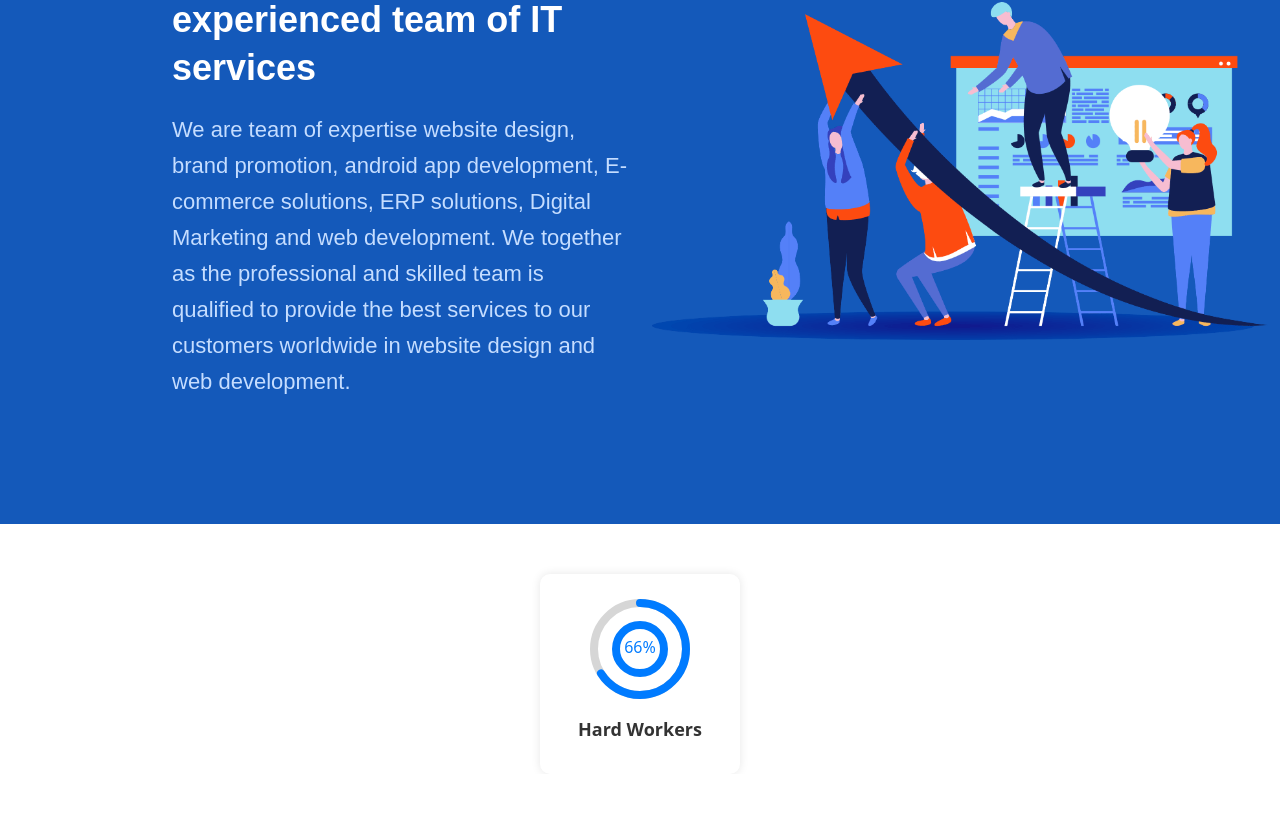
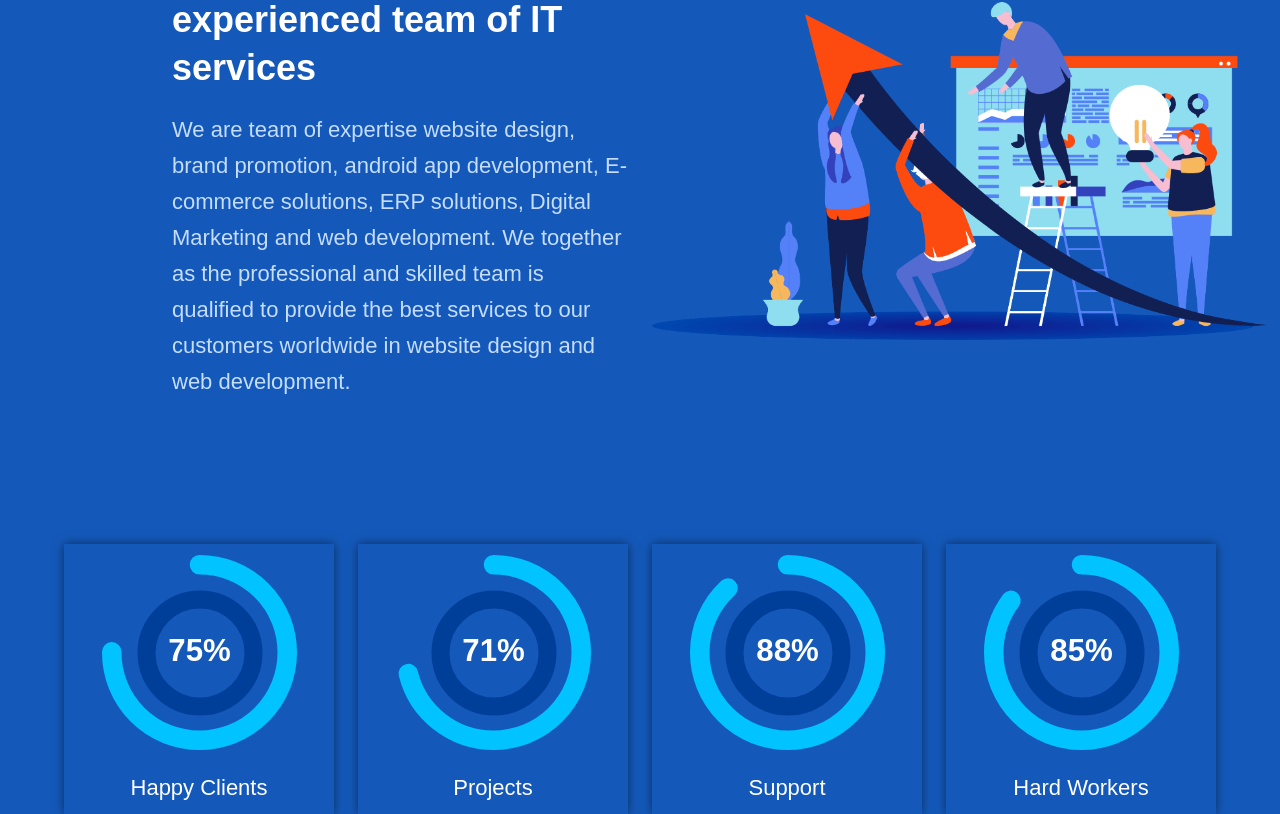
Before and after one commit to nikitabaladha/Skilledhyre, a React (Create React App) app in the folder skilledhyre/: page / in a window 1280 px wide. Shown: the part 3513-4327 px from the top of the page. Before the commit the page ends 4287 px from the top, so only its background shows below. Built offline with nearby package versions, Linux system fonts and the light colour scheme.

Commit message:
Progress card added some animation functionality and add all four cards

```diff
--- a/skilledhyre/src/components/ProgressCard/ProgressCard.css
+++ b/skilledhyre/src/components/ProgressCard/ProgressCard.css
@@ -1,43 +1,96 @@
 .progress-card {
-  width: 200px;
-  height: 200px;
+  width: 270px;
+  height: 270px;
   display: flex;
   flex-direction: column;
   align-items: center;
   justify-content: center;
-  border-radius: 10px;
-  box-shadow: 0px 0px 10px rgba(0, 0, 0, 0.1);
-  padding: 20px;
-  background-color: #fff;
+  border-radius: 0px;
+  box-shadow: 0px 0px 10px 0px rgba(0, 0, 0, 0.5);
+  background-color: #1459ba;
   text-align: center;
   position: relative;
+  margin: 0px;
+  font-family: "Red Hat Display", sans-serif;
 }
 
 .progress-bar-container {
   position: relative;
-  width: 100px;
-  height: 100px;
+  width: 195px;
+  height: 195px;
   margin-bottom: 10px;
+  box-sizing: border-box;
+  display: inline-block;
+  vertical-align: baseline;
+  overflow-clip-margin: content-box;
 }
 
 .outer-circle {
   position: absolute;
-  top: 22px;
-  left: 22px;
-  width: 56px;
-  height: 56px;
+  top: 98px;
+  left: 98px;
+  width: 125px;
+  height: 125px;
   display: flex;
   align-items: center;
   justify-content: center;
   border-radius: 50%;
-  border: 8px solid #007bff;
+  border: 18px solid #003f99;
   box-sizing: border-box;
   pointer-events: none;
+  transform: translate(-50%, -50%);
 }
 
 .progress-title {
   margin-top: 10px;
-  font-size: 18px;
+  font-size: 22px;
+  color: #ffffff;
+  line-height: 1.2;
+  text-align: center;
+  font-family: "Red Hat Display", sans-serif;
+  margin: 15px 0 0;
+}
+
+.progress-props {
+  background-color: #1459ba;
+  padding-top: 20px;
+}
+
+/* ProgressCard.css */
+.slideInUp {
+  -webkit-animation-name: slideInUp;
+  animation-name: slideInUp;
+  -webkit-animation-duration: 1s;
+  animation-duration: 1s;
+  -webkit-animation-fill-mode: both;
+  animation-fill-mode: both;
+}
+
+@-webkit-keyframes slideInUp {
+  0% {
+    -webkit-transform: translateY(100%);
+    transform: translateY(100%);
+    visibility: visible;
+  }
+  100% {
+    -webkit-transform: translateY(0);
+    transform: translateY(0);
+  }
+}
+
+@keyframes slideInUp {
+  0% {
+    -webkit-transform: translateY(100%);
+    transform: translateY(100%);
+    visibility: visible;
+  }
+  100% {
+    -webkit-transform: translateY(0);
+    transform: translateY(0);
+  }
+}
+
+/* Existing styles from previous code */
+.percentage-text {
   font-weight: bold;
-  color: #333;
 }
--- a/skilledhyre/src/components/ProgressCard/ProgressCard.js
+++ b/skilledhyre/src/components/ProgressCard/ProgressCard.js
@@ -32,21 +32,23 @@ const ProgressCard = ({ title, percentage }) => {
   }, [inView, percentage]);
 
   return (
-    <div className="progress-card" ref={ref}>
+    <div className={`progress-card ${inView ? "slideInUp" : ""}`} ref={ref}>
       <div className="progress-bar-container">
         <CircularProgressbar
           value={progress}
           text={`${progress}%`}
           styles={buildStyles({
             textSize: "16px",
-            pathColor: "#007bff",
-            textColor: "#007bff",
-            trailColor: "#d6d6d6",
-            backgroundColor: "#f8f8f8",
+            // fontWeight: "bold",
+            pathColor: "#00c3ff",
+            textColor: "#FFFFFF",
+            trailColor: "#1459ba",
+            backgroundColor: "#1459ba",
           })}
+          strokeWidth={10}
+          className="percentage-text"
         />
         <div className="outer-circle"></div>{" "}
-        {/* Outer circle around percentage text */}
       </div>
       <h4 className="progress-title">{title}</h4>
     </div>
--- a/skilledhyre/src/components/ProgressCard/ProgressCardProps.js
+++ b/skilledhyre/src/components/ProgressCard/ProgressCardProps.js
@@ -1,12 +1,29 @@
-// App.js
 import React from "react";
 import ProgressCard from "./ProgressCard";
+import { Container } from "react-bootstrap";
+import "./ProgressCard.css"; // Import the CSS file
 
 const ProgressCardProps = () => {
   return (
-    <div style={{ display: "flex", justifyContent: "center", marginTop: 50 }}>
-      <ProgressCard title="Hard Workers" percentage={66} />
-    </div>
+    <Container
+      fluid
+      className="progress-props d-flex align-items-center justify-content-center"
+    >
+      <div className="row">
+        <div className="col-md-3">
+          <ProgressCard title="Happy Clients" percentage={75} />
+        </div>
+        <div className="col-md-3">
+          <ProgressCard title="Projects" percentage={71} />
+        </div>
+        <div className="col-md-3">
+          <ProgressCard title="Support" percentage={88} />
+        </div>
+        <div className="col-md-3">
+          <ProgressCard title="Hard Workers" percentage={85} />
+        </div>
+      </div>
+    </Container>
   );
 };
 
```
